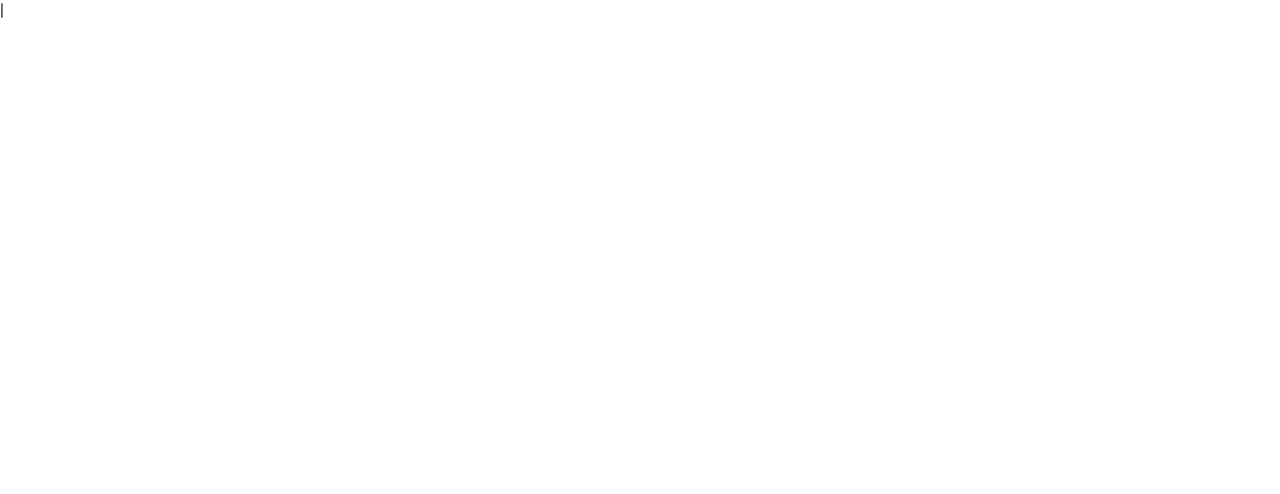
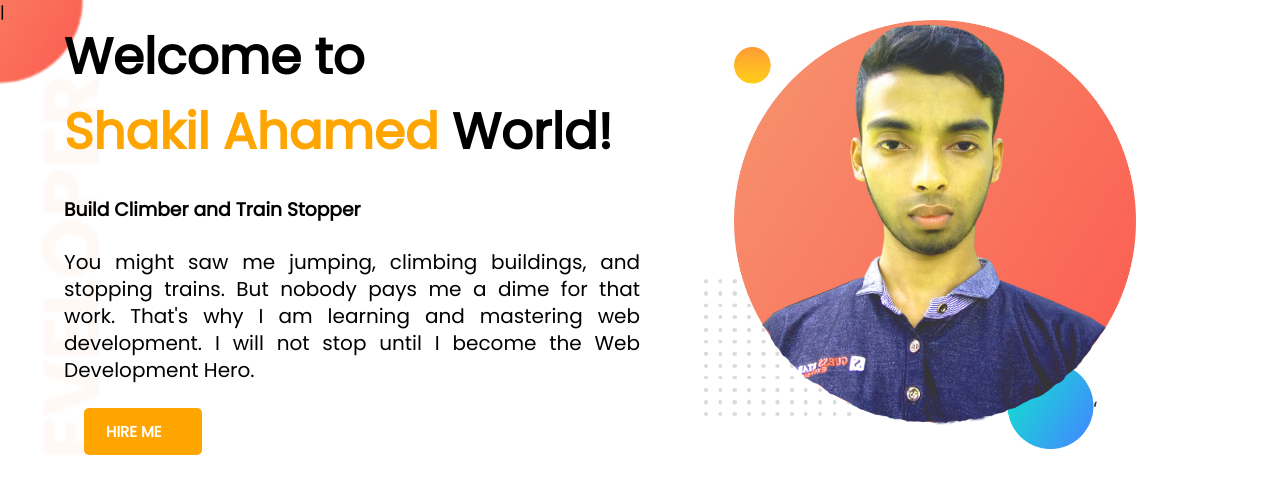
Before and after one commit to shakil-1/developer-portfolio, a plain HTML site: page index.html in a window 1280 px wide. Drawn offline with nearby package versions, Linux system fonts and the light colour scheme.

Commit message:
add update code

```diff
--- a/index.html
+++ b/index.html
@@ -7,11 +7,35 @@
     <title>my-portfoli-webpage</title>
     <link rel="preconnect" href="https://fonts.googleapis.com" />
     <link rel="preconnect" href="https://fonts.gstatic.com" crossorigin />
+    <link rel="preconnect" href="https://fonts.googleapis.com" />
+    <link rel="preconnect" href="https://fonts.gstatic.com" crossorigin />
     <link
-      href="https://fonts.googleapis.com/css2?family=Poppins:ital,wght@0,400;0,600;0,700;1,400;1,700&family=Work+Sans:ital,wght@0,300;0,400;0,500;0,600;0,700;0,800;0,900;1,200;1,300;1,400;1,500;1,600;1,700;1,800&display=swap"
+      href="https://fonts.googleapis.com/css2?family=Poppins&family=Work+Sans&display=swap"
       rel="stylesheet"
     />
     <link rel="stylesheet" href="style.css" />
   </head>
-  <body></body>
+  <body>
+    <section class="header-top-banner">
+      <div class="header-area-left">
+        <h1>Welcome to</h1>
+        <h1 class="litle-header">
+          <span class="header-color">Shakil Ahamed</span> World!
+        </h1>
+        <h3>Build Climber and Train Stopper</h3>
+        <p>
+          You might saw me jumping, climbing buildings, and stopping trains. But
+          nobody pays me a dime for that work. That's why I am learning and
+          mastering web development. I will not stop until I become the Web
+          Development Hero.
+        </p>
+        <a class="btn" href="#">HIRE ME</a>
+      </div>
+      <div class="header-area-left">
+        <img src="img/my-bg copy.jpg" alt="" />
+      </div>
+    </section>
+
+
+  </body>
 </html>
--- a/style.css
+++ b/style.css
@@ -4,5 +4,59 @@ padding: 0;
 }
 body{
     font-family: 'Poppins', sans-serif;
-font-family: 'Work Sans', sans-serif;
+
 }
+h1{
+    font-size: 50px;
+
+}
+
+.header-color{
+    color: orange;
+    font-weight: 900;
+}
+.title-header{
+    margin-top: 20px;
+}
+.header-area-left{
+    width: 50%;
+    padding-left: 5%;
+    margin-top: 20px;
+}
+.header-area-left h3{
+    margin: 25px 0;
+}
+.header-area-left p{
+        font-size: 20px;
+        line-height: 27px;
+        text-align: justify;
+}
+
+.header-area-left img{
+    width: 75%;
+}
+section{
+    display: flex;
+    margin-bottom: 150px;
+
+}
+.btn {
+    border-radius: 5px;
+    font-weight: 600;
+    width: 74px;
+    text-decoration: none;
+    border: 2px solid orange;
+    padding: 10px 20px;
+    font-size: 15px;
+    margin-top: 24px;
+    display: block;
+    margin-left: 20px;
+    background: orange;
+    color: white;
+}
+.header-top-banner{
+    background-image: url(./img/top-banner.png);
+    background-repeat: no-repeat;
+    background-size: cover;
+    margin-top: -25px;
+}
```
Also changed, not shown: img/dream-bg.png (added), img/exp-bg.png (added), img/top-banner.png (added).
